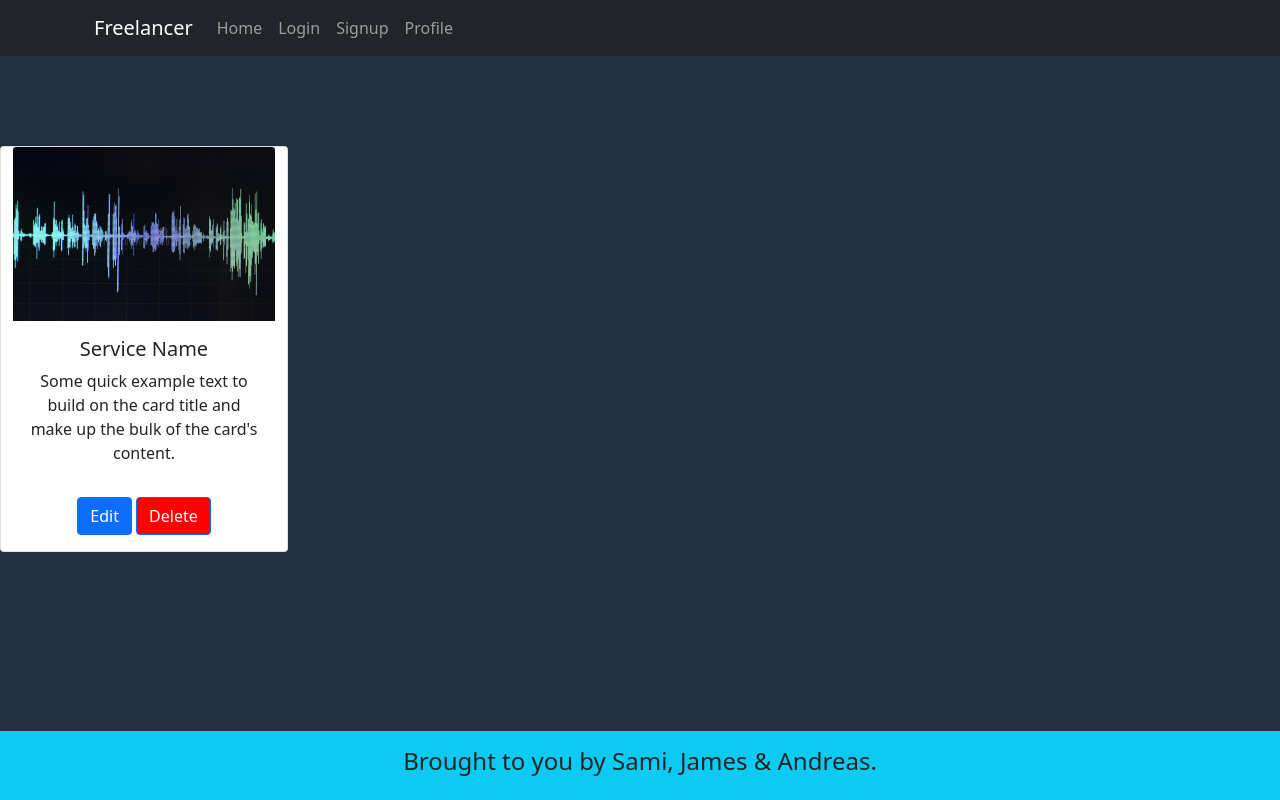
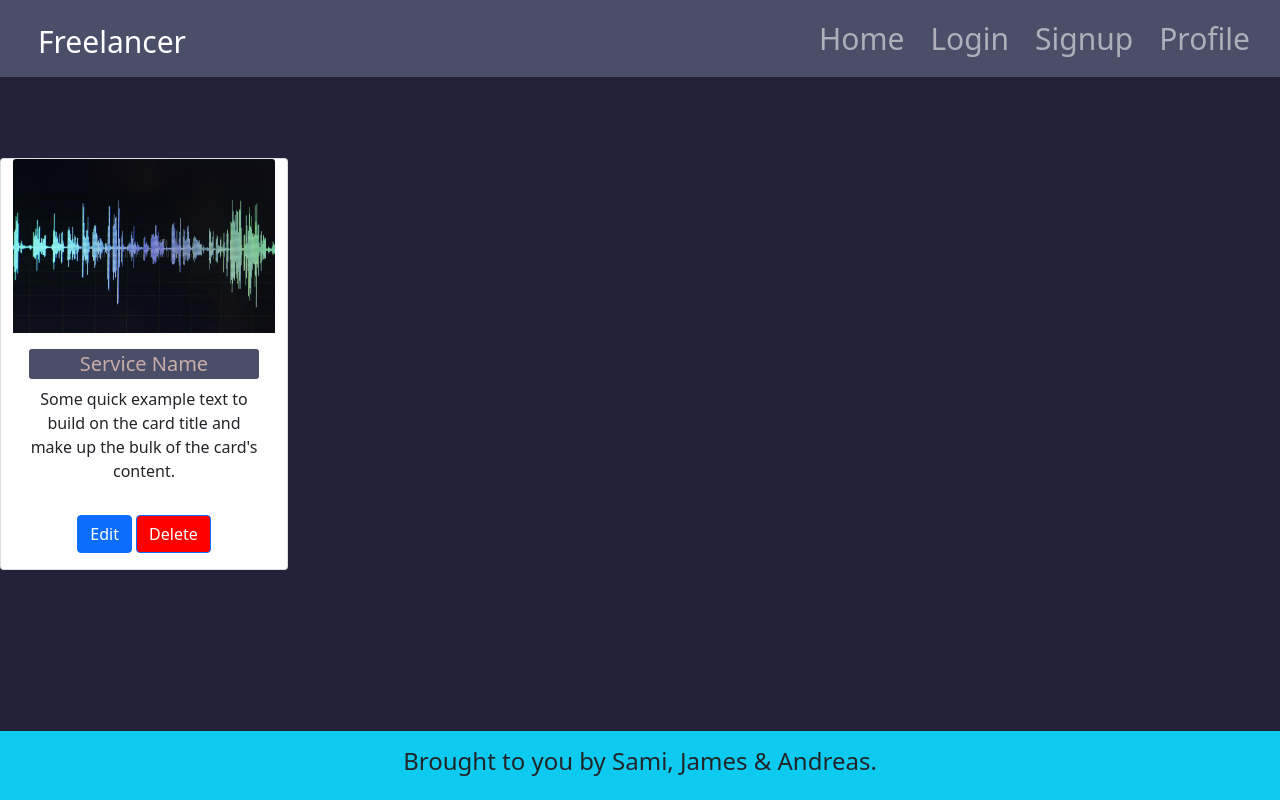
Before and after one commit to jamehzlee/freelancer-jl, a React (Create React App) app in the folder client/: page /profile in a window 1280 px wide. Built offline with nearby package versions, Linux system fonts and the light colour scheme.

Commit message:
added responsiveness and changed styling on navbars and job cards

```diff
--- a/client/src/components/Header/Header.js
+++ b/client/src/components/Header/Header.js
@@ -11,12 +11,12 @@ export default function Header() {
   // };
 
   return (
-    <Navbar collapseOnSelect expand="lg" bg="dark" variant="dark" className='col-12 align-self-start'>
-      <Container>
-      <Navbar.Brand href="/">Freelancer</Navbar.Brand>
+    <Navbar collapseOnSelect expand="lg"  variant="dark" className='align-self-start main-nav'>
+      <Container className=' justify-content-between'>
+      <Navbar.Brand as={Link} to="/" className='col' >Freelancer</Navbar.Brand>
       <Navbar.Toggle aria-controls="responsive-navbar-nav" />
-      <Navbar.Collapse id="responsive-navbar-nav">
-        <Nav className="">
+      <Navbar.Collapse className='col' id="responsive-navbar-nav">
+        <Nav className="header-nav">
           <Nav.Link as={Link} to="/">Home</Nav.Link>
           <Nav.Link as={Link} to="/login">Login</Nav.Link>
           <Nav.Link as={Link} to="/signup">Signup</Nav.Link>
--- a/client/src/components/Header/index.css
+++ b/client/src/components/Header/index.css
@@ -0,0 +1,29 @@
+.main-nav {
+    background-color: #4A4E69;
+}
+
+.main-nav .container {
+    min-width: 100%;
+    padding: 0;
+}
+
+.main-nav .navbar-brand {
+    max-width: 200px;
+    margin: 0;
+}
+
+.main-nav .navbar-collapse {
+    margin: 0;
+    justify-content: flex-end;
+}
+
+.main-nav a {
+    align-self: flex-end;
+    color: white;
+    font-size: 30px;
+    margin-right: 10px;
+}
+
+.header-nav .nav-link {
+    max-width: 200px;
+}
--- a/client/src/components/JobCard/JobCard.js
+++ b/client/src/components/JobCard/JobCard.js
@@ -8,7 +8,7 @@ export default function JobCard({job}) {
       <div className="card">
         <div className="card-body">
           <h5 className="card-title">{job.name}</h5>
-          <h6 className="card-subtitle mb-2 text-muted">${job.price}</h6>
+          <h6 className="card-subtitle mb-2">${job.price}</h6>
           <p className="card-text">
             {job.description}
           </p>
--- a/client/src/components/JobCard/index.css
+++ b/client/src/components/JobCard/index.css
@@ -0,0 +1,23 @@
+.card-col .card {
+    background-color: #F2E9E4;
+}
+
+.card-col a {
+    color: #22223B;
+    text-decoration: none;
+}
+
+.card .card-title {
+    background-color: #4A4E69;
+    color: #C9ADA7;
+    border-radius: 3px;
+    padding: 3px;
+}
+
+.card .card-text {
+    overflow: hidden;
+    overflow-wrap: break-word;
+    text-overflow: ellipsis;
+    white-space: pre-wrap;
+    /* height: 50px; */
+}
--- a/client/src/components/Listing/Listing.js
+++ b/client/src/components/Listing/Listing.js
@@ -21,10 +21,12 @@ export default function Listing() {
   const categories = categoriesData?.categories || [];
   return (
 
-    <div>
+    <div className="listing-content">
       <nav className="navbar navbar-expand-lg navbar-light category-nav">
-        <div className="container-fluid">
-          <div className="">
+          <button class="navbar-toggler" type="button" data-bs-toggle="collapse" data-bs-target="#responsive-navbar" aria-controls="responsive-navbar" aria-expanded="false" aria-label="Toggle navigation">
+            <span class="navbar-toggler-icon"></span>
+          </button>
+          <div className="collapse navbar-collapse" id="responsive-navbar">
             <ul className="navbar-nav">
               {loadingCategories
                 ? ""
@@ -43,10 +45,9 @@ export default function Listing() {
                   })}
             </ul>
           </div>
-        </div>
       </nav>
 
-      <div className="row justify-content-center">
+      <div className="row card-row justify-content-center">
         {loadingJobs
           ? "Hello"
           : jobs.map((job) => {
--- a/client/src/components/Listing/index.css
+++ b/client/src/components/Listing/index.css
@@ -1,10 +1,25 @@
 .category-nav {
-    background-color: #3c526d;
+    background-color: #9A8C98;
     color: aliceblue;
+    padding: 10px;
+    margin: 10px;
+}
+
+.category-nav li{
+    align-self: flex-start;
+}
+
+.card-row {
+    padding: 30px;
+}
+
+.card-row .card-col {
+    max-width: 250px;
+    max-height: 250px;
+    margin: 10px;
 }
 
 .card-col .card-body{
     min-width: 200px;
     height: 200px;
-    padding: 10px;
 }
--- a/client/src/index.css
+++ b/client/src/index.css
@@ -10,5 +10,5 @@
 }
 
 body {
-  background-color: #232f3e;
+  background-color: #22223B;
 }
```
